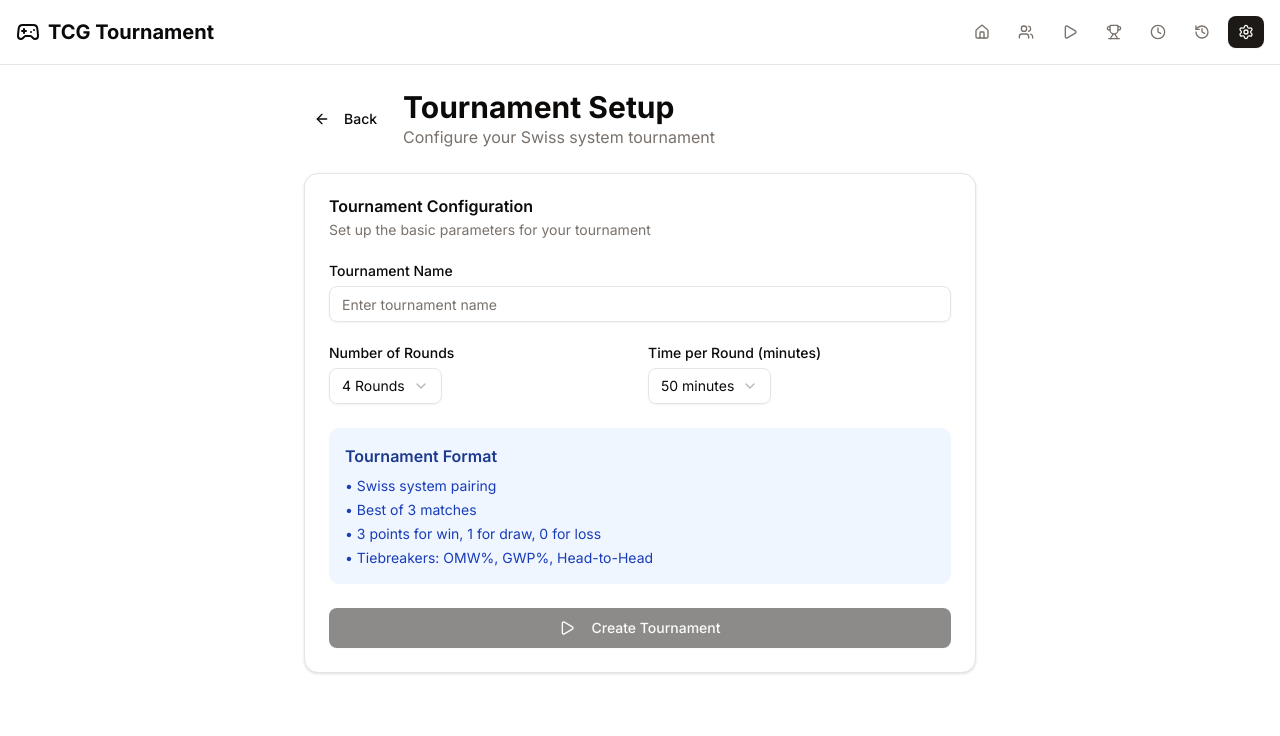
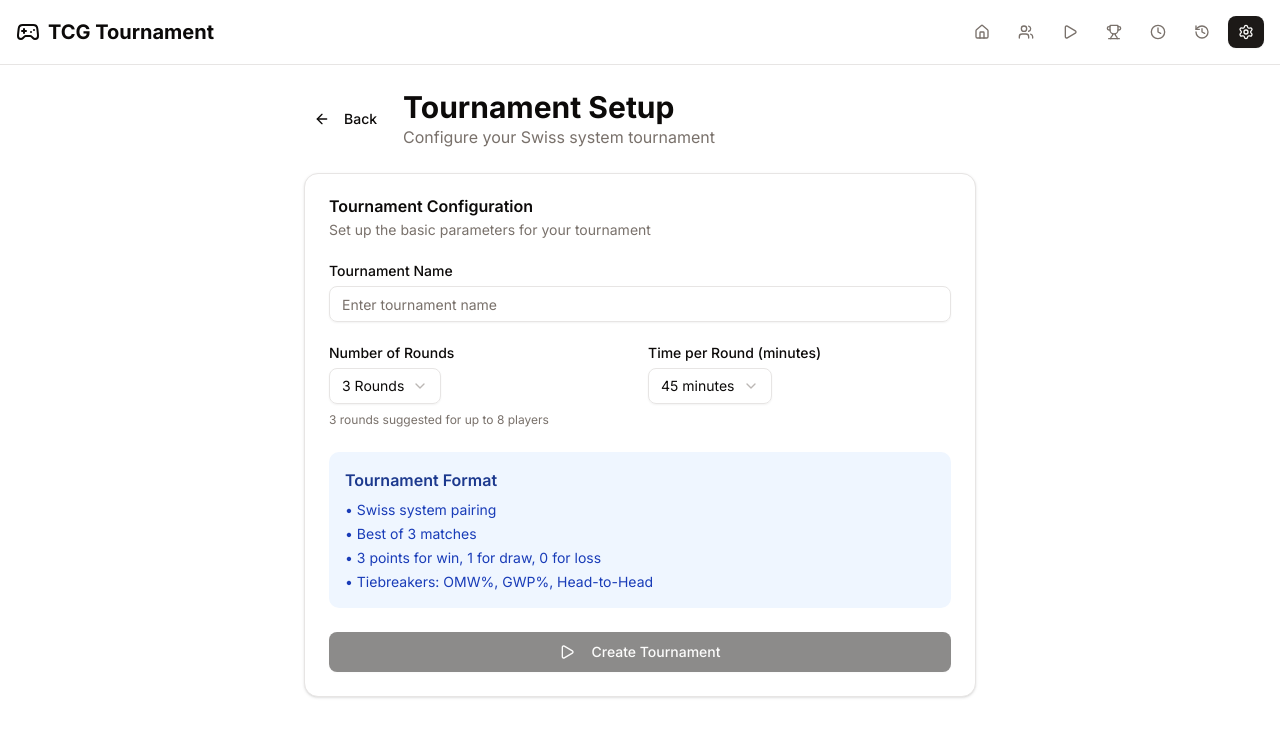
Before and after one commit to radianx/oswisso-web, a Next.js app: page /setup in a window 1280 px wide. Shown: the top 736 px of the page. Built offline with nearby package versions, Linux system fonts and the light colour scheme; no server answers; the database is empty.

Commit message:
feat: update tournament setup defaults, revise round/time options, and display max players per round.

```diff
--- a/app/setup/page.tsx
+++ b/app/setup/page.tsx
@@ -49,8 +49,11 @@ interface Match {
 export default function SetupPage() {
   const router = useRouter()
   const [tournamentName, setTournamentName] = useState("")
-  const [rounds, setRounds] = useState("4")
-  const [timePerRound, setTimePerRound] = useState("50")
+  const [rounds, setRounds] = useState("3")
+  const [timePerRound, setTimePerRound] = useState("45")
+
+  // Calculate max players for selected rounds: 2^rounds
+  const maxPlayersForRounds = Math.pow(2, Number(rounds))
 
   const handleCreateTournament = async () => {
     if (!tournamentName.trim()) return
@@ -122,25 +125,30 @@ export default function SetupPage() {
                     <SelectValue />
                   </SelectTrigger>
                   <SelectContent>
+                    <SelectItem value="3">3 Rounds</SelectItem>
                     <SelectItem value="4">4 Rounds</SelectItem>
                     <SelectItem value="5">5 Rounds</SelectItem>
                     <SelectItem value="6">6 Rounds</SelectItem>
+                    <SelectItem value="7">7 Rounds</SelectItem>
                   </SelectContent>
                 </Select>
+                <p className="text-xs text-muted-foreground">
+                  {rounds} rounds suggested for up to {maxPlayersForRounds} players
+                </p>
               </div>
 
               <div className="space-y-2">
+
                 <Label htmlFor="time-per-round">Time per Round (minutes)</Label>
                 <Select value={timePerRound} onValueChange={setTimePerRound}>
                   <SelectTrigger>
                     <SelectValue />
                   </SelectTrigger>
                   <SelectContent>
-                    <SelectItem value="30">30 minutes</SelectItem>
-                    <SelectItem value="40">40 minutes</SelectItem>
-                    <SelectItem value="50">50 minutes</SelectItem>
+                    <SelectItem value="45">45 minutes</SelectItem>
                     <SelectItem value="60">60 minutes</SelectItem>
                     <SelectItem value="75">75 minutes</SelectItem>
+                    <SelectItem value="90">90 minutes</SelectItem>
                   </SelectContent>
                 </Select>
               </div>
```
